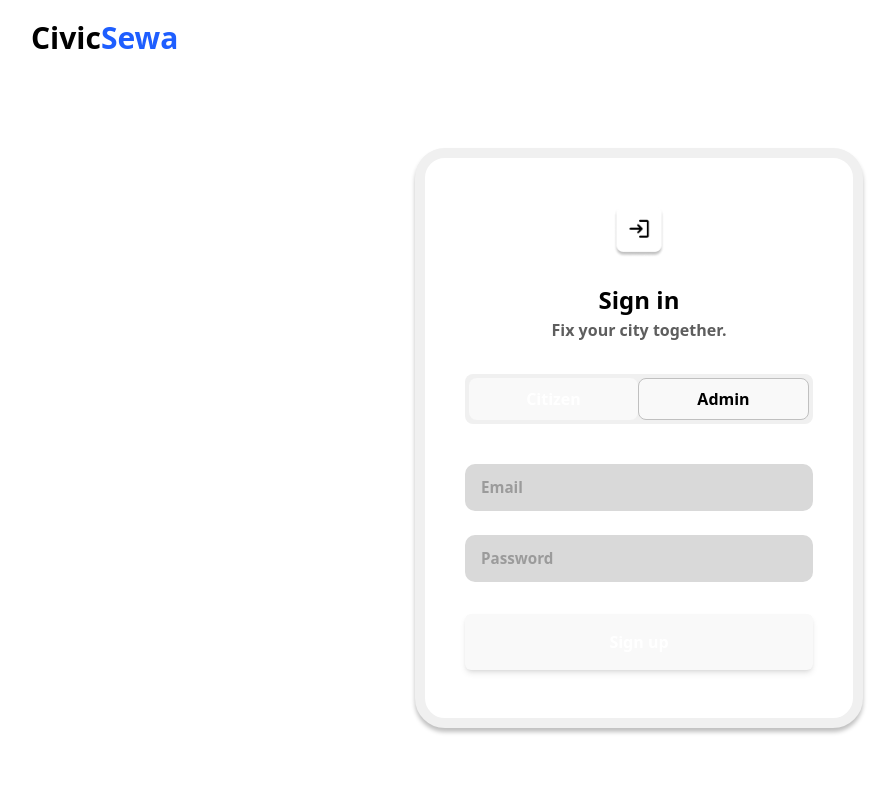
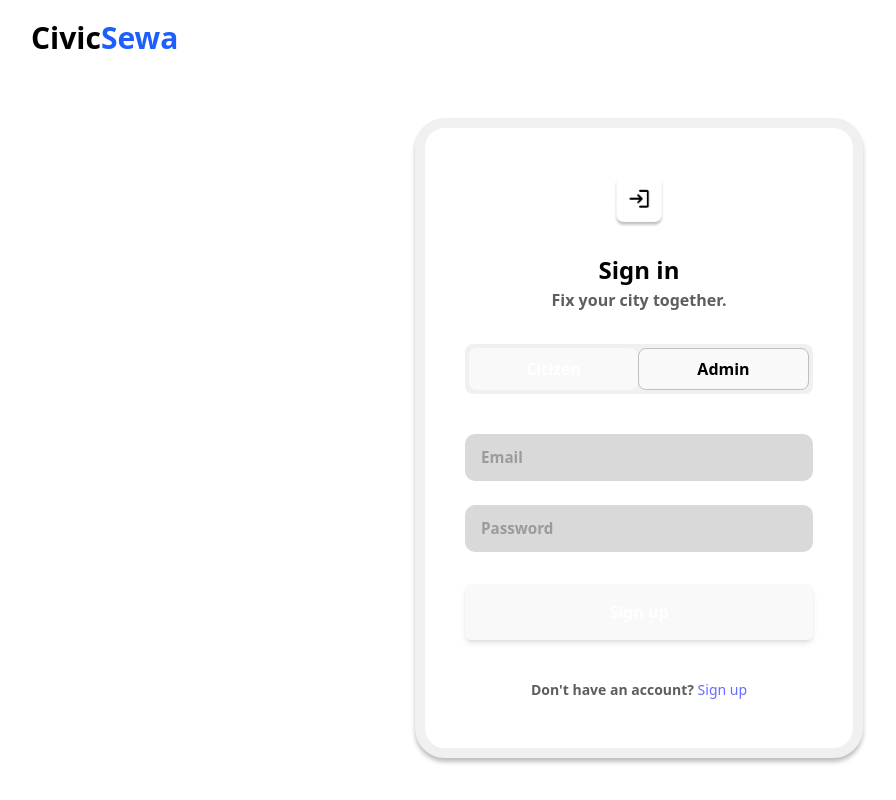
Before and after one commit to ishandeep48/CrowdSource_Issue, a React (Vite) app in the folder CrowdSource/: page /signin in a window 1280 px wide. Shown: the whole page, without its empty margins (1-897 px from the left). Built offline with nearby package versions, Linux system fonts and the light colour scheme.

Commit message:
sign in sign up already have an acc?

```diff
--- a/CrowdSource/src/pages/Signin.jsx
+++ b/CrowdSource/src/pages/Signin.jsx
@@ -2,6 +2,7 @@ import React, { useState } from "react";
 import icon from "../assets/loginicon.png";
 import axios from "axios";
 import { useNavigate } from "react-router-dom";
+import { Link } from "react-router-dom";
 
 export default function Signin() {
   const [email, setEmail] = useState("");
@@ -113,6 +114,12 @@ export default function Signin() {
           >
             Sign up
           </button>
+          <div className="mt-4 text-sm text-[#5E5E5E] font-semibold">
+            Don't have an account?{" "}
+            <Link to="/signup" className="text-[#1E5EFF] hover:underline">
+              Sign up
+            </Link>
+          </div>
         </div>
       </div>
     </div>
--- a/CrowdSource/src/pages/Signup.jsx
+++ b/CrowdSource/src/pages/Signup.jsx
@@ -1,6 +1,7 @@
 import React, { useState } from "react";
 import icon from "../assets/loginicon.png";
 import axios from "axios";
+import { Link } from "react-router-dom";
 
 export default function Signup() {
   const [name, setName] = useState("");
@@ -136,6 +137,12 @@ export default function Signup() {
           >
             Sign up
           </button>
+            <div className="mt-4 text-sm text-[#5E5E5E] font-semibold">
+            Already have an account?{" "}
+            <Link to="/signin" className="text-[#1E5EFF] hover:underline">
+              Sign in
+            </Link>
+          </div>
         </div>
       </div>
     </div>
```
